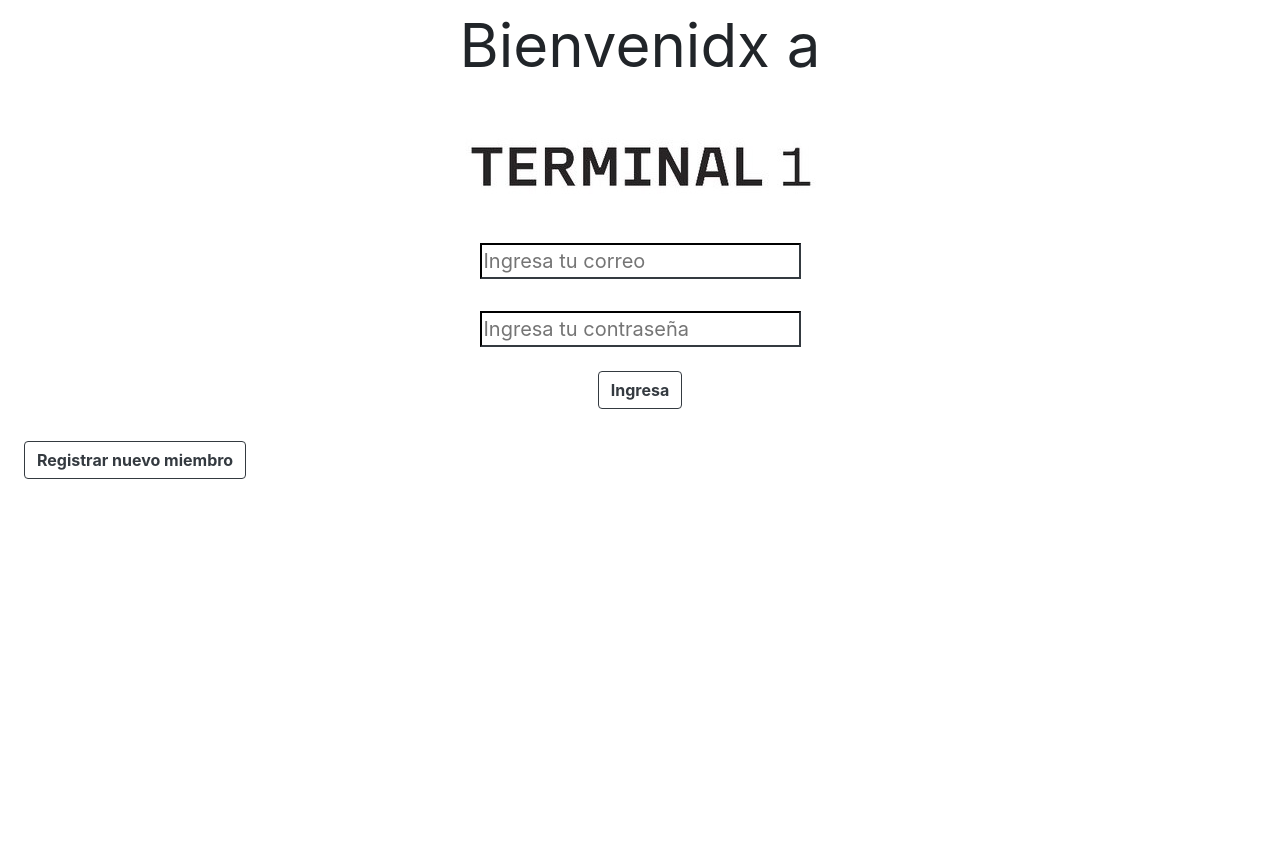
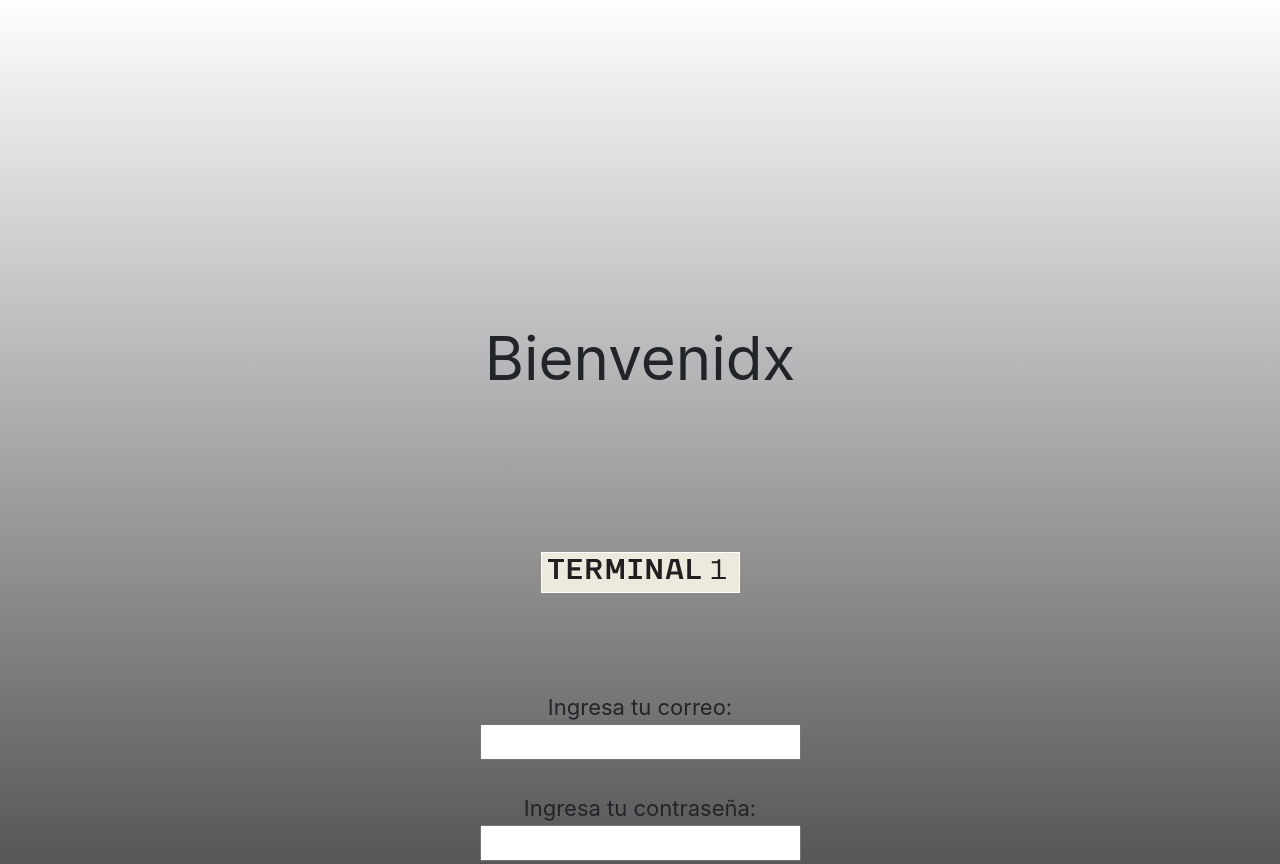
Before and after one commit to ViniciaLaraRangel/Proyecto-5-Registro-de-visitantes, a website: page src/index.html in a window 1280 px wide. Shown: the top 864 px of the page. Before the commit the page ends 800 px from the top, so only its background shows below. Drawn offline with nearby package versions, Linux system fonts and the light colour scheme.

Commit message:
añadiendo maquetación

```diff
--- a/src/css/registro.css
+++ b/src/css/registro.css
@@ -1,7 +1,53 @@
 /*CSS p/ registro.html*/
 .logo-t1 {
-    width: 60%;
+    width: 50%;
 }
+
+body {
+    background: linear-gradient( #ffffff, #000000);
+    width: 100%;
+    height: 100% !important;
+}
+
+h2{
+    margin-top: 40%;
+    margin-bottom: 25%;
+    margin-left: 30%;
+}
+
+label{
+    margin-bottom: 6%;
+}
+
+span {
+    margin-left: 30%;
+}
+
+p{
+    margin-left: 450%;
+    display: inline-block;
+}
+
+#safeinfo{
+    background: black;
+    margin-bottom: 10%;
+    font-size: 25px;
+}
+
+#usermail{
+    width: 350px;
+}
+
+#member{
+    width: 260px;
+}
+
+#logout{
+    margin-bottom: 100%;
+    font-size: 25px;
+}
+
+
 /*h2 {
     text-align: center;
     font-size: 60px;
--- a/src/css/style.css
+++ b/src/css/style.css
@@ -2,8 +2,40 @@
 p {
     text-align: center;
     font-size: 60px;
+    margin-top: 25%;
+    margin-bottom: 10%;
 }
 /*Para centrar gif p/splash*/
 .centrar-Gif {
     height: 100vh;
 }
+
+.btn-outline-dark{
+    border: none;
+    color: #115ad2;
+    margin: 95px;
+    text-decoration: underline;
+    font-size: 25px;
+}
+
+.btn-light{
+    background: #151410;
+    color: #fffdff;
+    border: none;
+    margin-bottom: 8%;
+    font-size: 25px;
+    margin-top: 8%;
+}
+body {
+    background: linear-gradient( #fffdff, #000000);
+    width: 100%;
+    height: 100% !important;
+}
+
+#logo{
+    margin-bottom: 4%;
+}
+
+span{
+    font-size: 22px;
+}
--- a/src/index.html
+++ b/src/index.html
@@ -27,29 +27,33 @@
     <div class="container-fluid">
         <div class="row text-center">
             <div class="col-md-12 mb-4">
-                <p>Bienvenidx a</p>
+                <p>Bienvenidx</p>
             </div>
             <div class="col-md-12 mb-4">
-                <img src="css/pages/t1.jpg" alt="Terminal 1">
+                <img src="css/pages/T1Captura.PNG" id="logo" alt="Terminal 1">
             </div>
             <div class="col-md-12 mt-3 btn-lg">
-                <input type="text" id="correo" placeholder="Ingresa tu correo" class="btn-outline-dark">
+                <span>Ingresa tu correo:</span>
+                <br>
+                <input type="text" id="correo" placeholder="">
             </div>
             <br>
             <div class="col-md-12 mt-3 btn-lg">
-                <input type="password" id="contraseña1" placeholder="Ingresa tu contraseña" class="btn-outline-dark">
+                <span>Ingresa tu contraseña:</span>
+                <br>
+                <input type="password" id="contraseña1" placeholder="">
             </div>
             <!--Aquí hay que cambiar a un addEventListener-->
             <div class="col-md-12 mt-2 btn-lg">
                 <a href="html/registro.html">
-                    <button class="btn btn-light btn-outline-dark" id="ingresa" onclick="entrar()">
+                    <button class="btn btn-light btn-outline" id="ingresa" onclick="entrar()">
                         <strong>Ingresa</strong>
                     </button>
                 </a>
             </div>
             <!-- Jos Aqui inicia lo que hice -->
             <button type="button" class="btn btn-outline-dark mt-4 ml-4" data-toggle="modal" data-target="#exampleModal" data-whatever="@mdo">
-                <strong>Registrar nuevo miembro</strong>
+                <strong>Nuevo miembro</strong>
             </button>
             <!--Modal de registro -->
             <div class="modal fade" id="exampleModal" tabindex="-1" role="dialog" aria-labelledby="exampleModalLabel" aria-hidden="true">
@@ -94,7 +98,7 @@
         <script src="https://stackpath.bootstrapcdn.com/bootstrap/4.1.3/js/bootstrap.min.js" integrity="sha384-ChfqqxuZUCnJSK3+MXmPNIyE6ZbWh2IMqE241rYiqJxyMiZ6OW/JmZQ5stwEULTy"
             crossorigin="anonymous"></script>
         <!--Enlaces a las hojas de JavaScript-->
-        <script src="js/index.js"></script>
+        <script src="js/login.js"></script>
 </body>
 
 </html>
```
Also changed, not shown: src/html/registro.html (+20 -17 lines), src/css/pages/t1.png (added).
